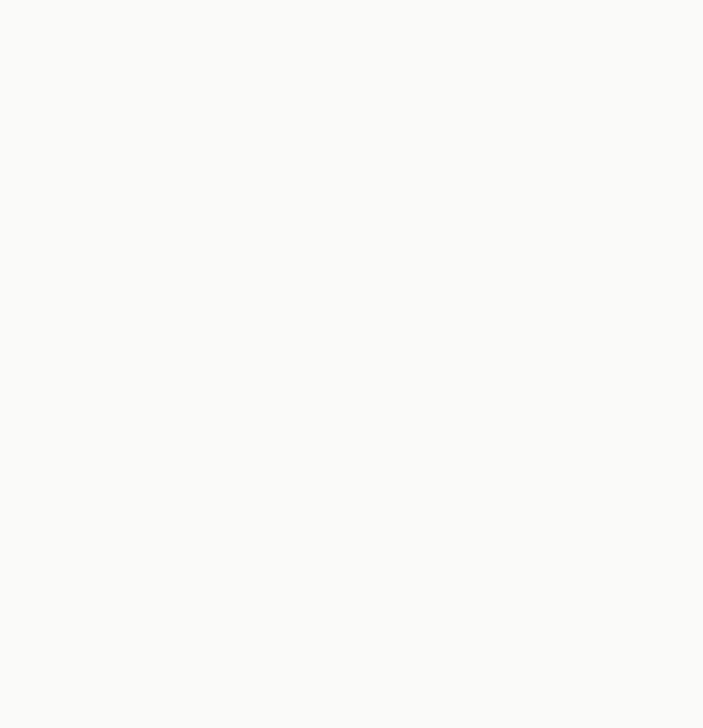
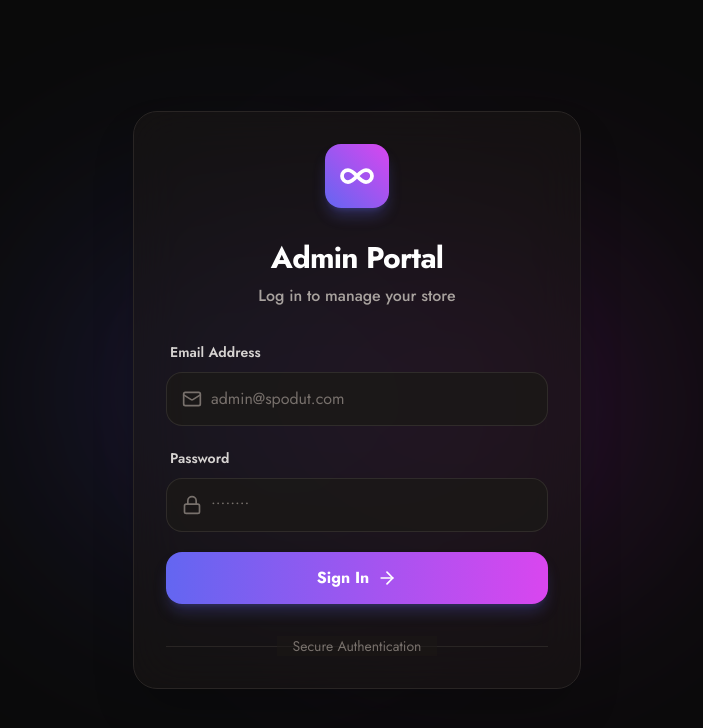
Before and after one commit to Sahilkumar26244/Ecom-Custom-Admin, a React (Vite) app: page /login in a window 1280 px wide. Before the commit this address had no page. Shown: the top 728 px of the page, without its empty margins (283-986 px from the left). Built offline with nearby package versions, Linux system fonts and the light colour scheme.

Commit message:
add login page and authenticate function

```diff
--- a/src/App.jsx
+++ b/src/App.jsx
@@ -3,6 +3,8 @@ import { Toaster } from 'react-hot-toast';
 import Dashboard from './pages/Dashboard';
 import ProductList from './pages/ProductList';
 import Settings from './pages/Settings';
+import Login from './pages/Login';
+import ProtectedRoute from './components/ProtectedRoute';
 
 function App() {
   return (
@@ -16,11 +18,29 @@ function App() {
       />
       <Router>
         <Routes>
-          <Route path="/" element={<Dashboard />} />
-          <Route path="/dashboard" element={<Dashboard />} />
-          <Route path="/products" element={<ProductList />} />
-          <Route path="/settings" element={<Settings />} />
-          {/* Add more routes here */}
+          <Route path="/login" element={<Login />} />
+
+          <Route path="/" element={
+            <ProtectedRoute>
+              <Dashboard />
+            </ProtectedRoute>
+          } />
+          <Route path="/dashboard" element={
+            <ProtectedRoute>
+              <Dashboard />
+            </ProtectedRoute>
+          } />
+          <Route path="/products" element={
+            <ProtectedRoute>
+              <ProductList />
+            </ProtectedRoute>
+          } />
+          <Route path="/settings" element={
+            <ProtectedRoute>
+              <Settings />
+            </ProtectedRoute>
+          } />
+          {/* Add more protected routes here */}
         </Routes>
       </Router>
     </>
--- /dev/null
+++ b/src/components/ProtectedRoute.jsx
@@ -0,0 +1,18 @@
+import React from 'react';
+import { Navigate, useLocation } from 'react-router-dom';
+
+const ProtectedRoute = ({ children }) => {
+  const token = localStorage.getItem('token');
+  const location = useLocation();
+
+  if (!token) {
+    // Redirect them to the /login page, but save the current location they were
+    // trying to go to when they were redirected. This allows us to send them
+    // along to that page after they login, which is a nicer user experience.
+    return <Navigate to="/login" state={{ from: location }} replace />;
+  }
+
+  return children;
+};
+
+export default ProtectedRoute;
--- a/src/components/Sidebar.jsx
+++ b/src/components/Sidebar.jsx
@@ -9,13 +9,21 @@ import {
   BarChart2,
   Bell,
   Settings,
-  Infinity
+  Infinity,
+  LogOut
 } from 'lucide-react';
-import { Link, useLocation } from 'react-router-dom';
+import { Link, useLocation, useNavigate } from 'react-router-dom';
 
 const Sidebar = () => {
   const [isProductsOpen, setIsProductsOpen] = useState(true);
   const location = useLocation();
+  const navigate = useNavigate();
+
+  const handleLogout = () => {
+    localStorage.removeItem('token');
+    localStorage.removeItem('admin');
+    navigate('/login');
+  };
 
   const navItems = [
     { name: 'Dashboard', icon: <LayoutDashboard size={20} />, path: '/' },
@@ -102,6 +110,17 @@ const Sidebar = () => {
           </div>
         ))}
       </nav>
+
+      {/* Logout Button */}
+      <div className="px-4 mt-auto border-t border-stone-200 pt-4">
+        <button
+          onClick={handleLogout}
+          className="w-full flex items-center justify-center space-x-2 px-3 py-2.5 rounded-xl text-red-600 hover:bg-red-50 transition-colors font-medium"
+        >
+          <LogOut size={20} />
+          <span>Logout</span>
+        </button>
+      </div>
     </div>
   );
 };
--- /dev/null
+++ b/src/pages/Login.jsx
@@ -0,0 +1,128 @@
+import React, { useState } from 'react';
+import { useNavigate } from 'react-router-dom';
+import { Mail, Lock, ArrowRight, Infinity } from 'lucide-react';
+import { toast } from 'react-hot-toast';
+
+const Login = () => {
+  const [email, setEmail] = useState('');
+  const [password, setPassword] = useState('');
+  const [isLoading, setIsLoading] = useState(false);
+  const navigate = useNavigate();
+
+  const handleLogin = async (e) => {
+    e.preventDefault();
+    if (!email || !password) {
+      toast.error('Please enter both email and password');
+      return;
+    }
+
+    setIsLoading(true);
+
+    try {
+      const response = await fetch('http://localhost:5000/api/auth/login', {
+        method: 'POST',
+        headers: {
+          'Content-Type': 'application/json',
+        },
+        body: JSON.stringify({ email, password }),
+      });
+
+      const data = await response.json();
+
+      if (!response.ok) {
+        throw new Error(data.message || 'Invalid credentials');
+      }
+
+      // Assuming backend returns a token in `data.token`
+      if (data.token) {
+        localStorage.setItem('token', data.token);
+        if (data.admin) {
+          localStorage.setItem('admin', JSON.stringify(data.admin));
+        }
+        toast.success('Welcome back!');
+        navigate('/');
+      } else {
+        throw new Error('No valid token received');
+      }
+    } catch (error) {
+      toast.error(error.message || 'Login failed. Please try again.');
+      console.error('Login error:', error);
+    } finally {
+      setIsLoading(false);
+    }
+  };
+
+  return (
+    <div className="min-h-screen bg-[#0A0A0A] flex items-center justify-center p-4 overflow-hidden relative">
+      {/* Background Effects */}
+      <div className="absolute top-1/4 left-1/4 w-96 h-96 bg-indigo-600/20 rounded-full mix-blend-screen filter blur-[100px] animate-pulse"></div>
+      <div className="absolute bottom-1/4 right-1/4 w-96 h-96 bg-fuchsia-600/20 rounded-full mix-blend-screen filter blur-[100px] animate-pulse delay-1000"></div>
+
+      <div className="w-full max-w-md relative z-10">
+        <div className="bg-stone-900/50 backdrop-blur-xl p-8 rounded-3xl shadow-2xl border border-stone-800 animate-in slide-in-from-bottom-8 duration-700 fade-in">
+          {/* Logo */}
+          <div className="flex justify-center mb-8">
+            <div className="w-16 h-16 bg-gradient-to-tr from-indigo-500 to-fuchsia-500 rounded-2xl flex items-center justify-center shadow-lg shadow-indigo-500/30">
+              <Infinity size={36} className="text-white" strokeWidth={2.5} />
+            </div>
+          </div>
+
+          <div className="text-center mb-8">
+            <h1 className="text-3xl font-bold text-white mb-2 tracking-tight">Admin Portal</h1>
+            <p className="text-stone-400 font-medium">Log in to manage your store</p>
+          </div>
+
+          <form onSubmit={handleLogin} className="space-y-5">
+            <div className="space-y-2">
+              <label className="text-sm font-semibold text-stone-300 ml-1">Email Address</label>
+              <div className="relative group">
+                <div className="absolute inset-y-0 left-0 pl-4 flex items-center pointer-events-none text-stone-500 group-focus-within:text-indigo-400 transition-colors">
+                  <Mail size={20} />
+                </div>
+                <input
+                  type="email"
+                  value={email}
+                  onChange={(e) => setEmail(e.target.value)}
+                  className="w-full pl-11 pr-4 py-3.5 bg-stone-900/80 border border-stone-700/50 rounded-2xl focus:ring-2 focus:ring-indigo-500/50 focus:border-indigo-500 text-white placeholder-stone-500 outline-none transition-all"
+                  placeholder="admin@spodut.com"
+                />
+              </div>
+            </div>
+
+            <div className="space-y-2">
+              <label className="text-sm font-semibold text-stone-300 ml-1">Password</label>
+              <div className="relative group">
+                <div className="absolute inset-y-0 left-0 pl-4 flex items-center pointer-events-none text-stone-500 group-focus-within:text-indigo-400 transition-colors">
+                  <Lock size={20} />
+                </div>
+                <input
+                  type="password"
+                  value={password}
+                  onChange={(e) => setPassword(e.target.value)}
+                  className="w-full pl-11 pr-4 py-3.5 bg-stone-900/80 border border-stone-700/50 rounded-2xl focus:ring-2 focus:ring-indigo-500/50 focus:border-indigo-500 text-white placeholder-stone-500 outline-none transition-all"
+                  placeholder="••••••••"
+                />
+              </div>
+            </div>
+
+            <button
+              type="submit"
+              disabled={isLoading}
+              className="w-full py-3.5 mt-4 bg-gradient-to-r from-indigo-500 to-fuchsia-500 hover:from-indigo-400 hover:to-fuchsia-400 text-white font-bold rounded-2xl flex items-center justify-center space-x-2 transition-all transform hover:scale-[1.02] active:scale-[0.98] shadow-lg shadow-indigo-500/25 disabled:opacity-70 disabled:cursor-not-allowed"
+            >
+              <span>{isLoading ? 'Authenticating...' : 'Sign In'}</span>
+              {!isLoading && <ArrowRight size={20} />}
+            </button>
+          </form>
+
+          <div className="mt-8 text-center text-sm text-stone-500 relative">
+            <span className="relative z-10 bg-stone-900/50 px-4">Secure Authentication</span>
+            <div className="absolute left-0 top-1/2 w-full h-[1px] bg-stone-800 -z-0"></div>
+          </div>
+        </div>
+      </div>
+    </div>
+  );
+};
+
+export default Login;
```
